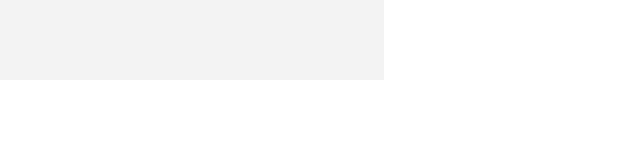
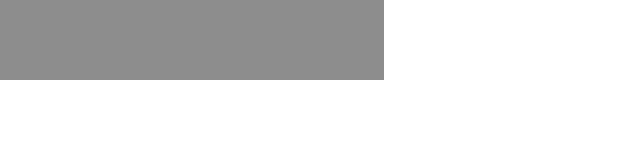
Before and after one commit to cmdrspicewing/blur, a plain HTML site: page index.html in a window 1280 px wide. Shown: the whole page, without its empty margins (0-640 px from the left). Drawn offline with Linux system fonts and the light colour scheme.

Commit message:
Update styles.css

```diff
--- a/styles.css
+++ b/styles.css
@@ -12,7 +12,7 @@
     position: absolute;
     margin: 0 auto;
     background: grey;
-    opacity: 0.1;
+    opacity: 0.9;
     top: 0;
     left: 0;
     width: 30%;
```
